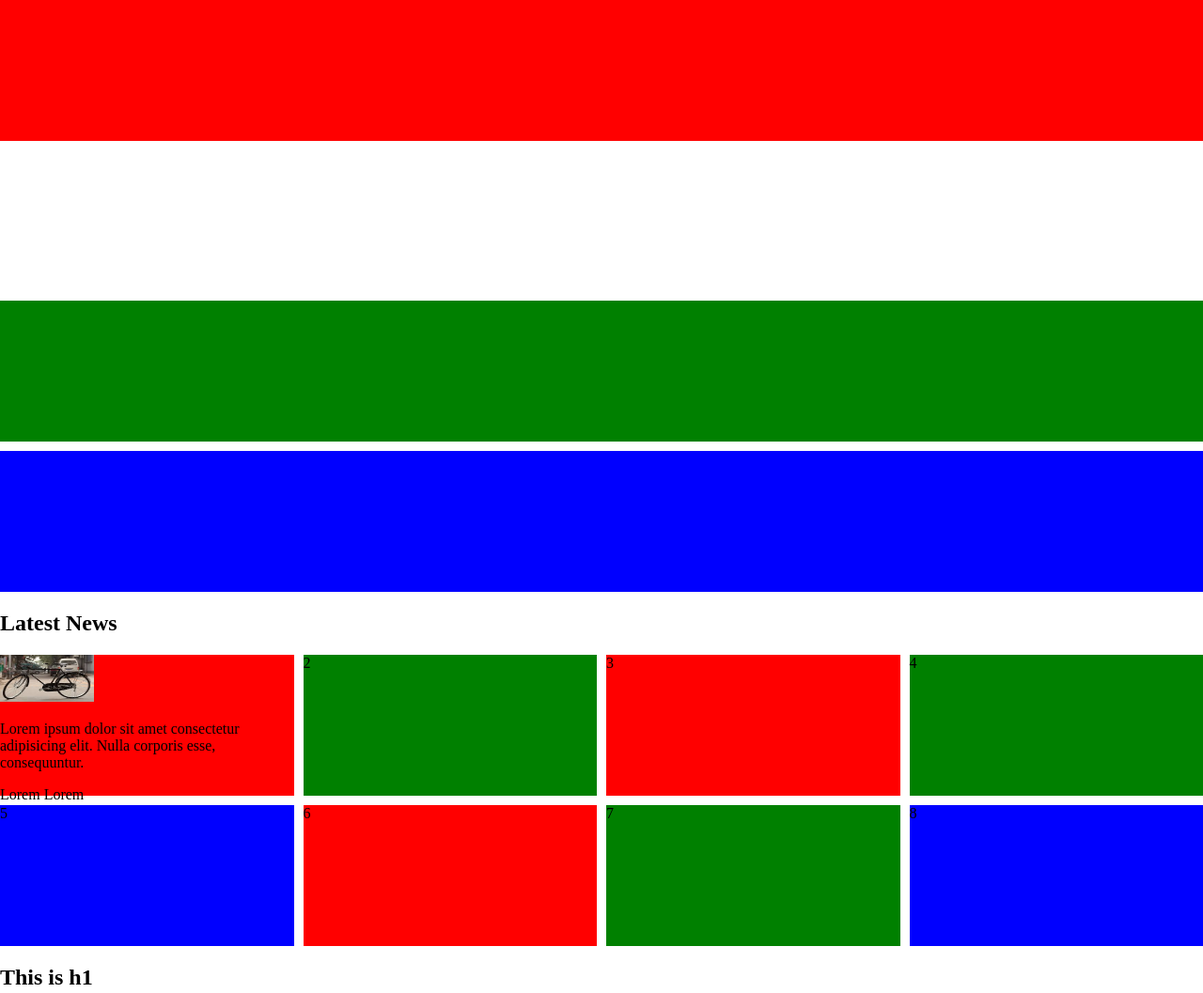
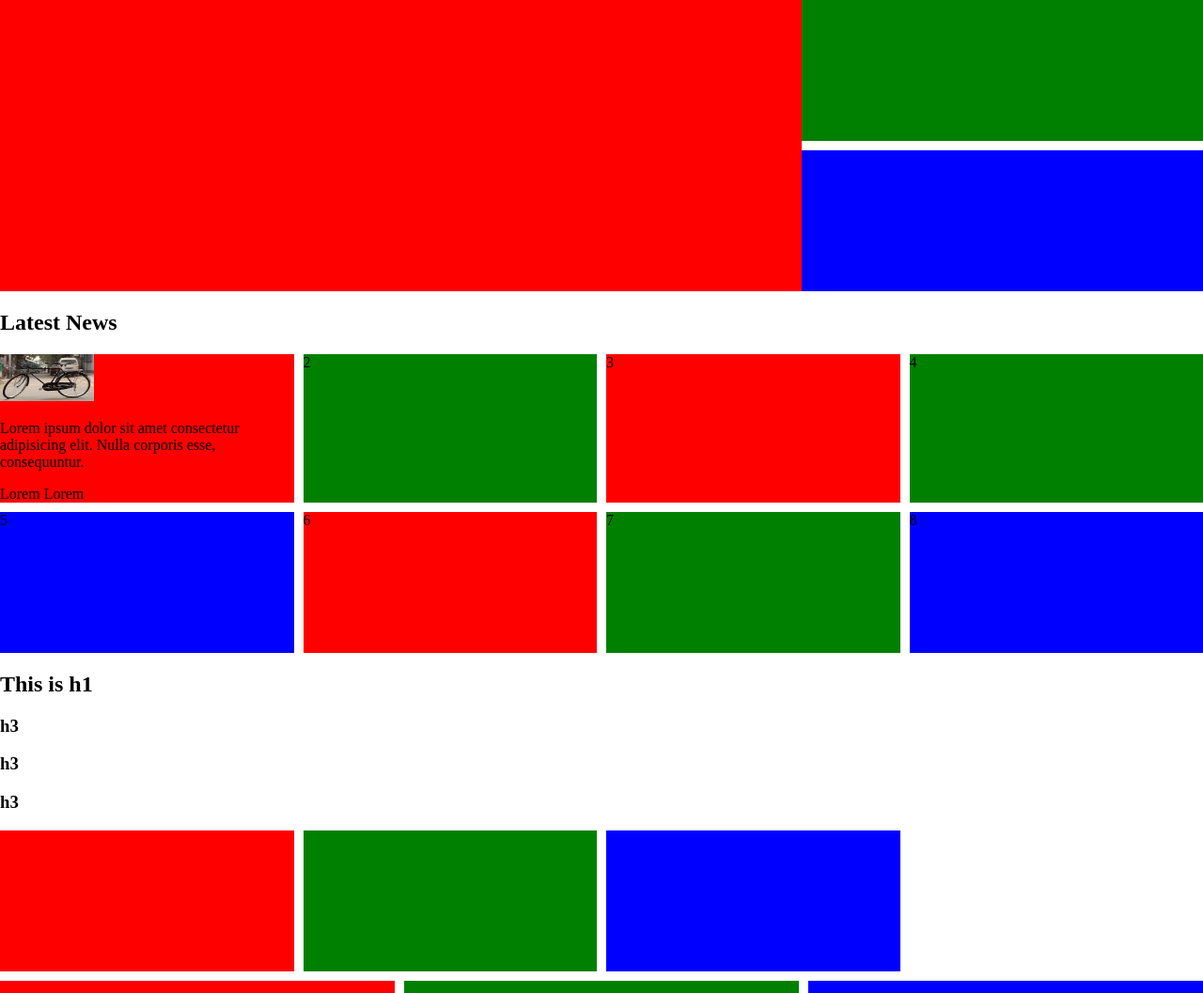
Before and after one commit to KelynPNjeri/TNW-Clone, a website: page index.html in a window 1280 px wide. Shown: the top 1057 px of the page at 94% size. Drawn offline with Linux system fonts and the light colour scheme.

Commit message:
Set the min-height: 150px to class box

```diff
--- a/assets/css/style.css
+++ b/assets/css/style.css
@@ -36,7 +36,7 @@ body {
   row-gap: 10px;
 }
 .box {
-  height: 150px;
+  min-height: 150px;
 }
 .grid-parent {
   display: grid;
@@ -78,8 +78,7 @@ footer {
   }
   #news {
     display: grid;
-    /* grid-template-columns: auto auto;
-    grid-template-rows: auto auto; */
+    grid-template-columns: 2fr 1fr;
   }
   .span {
     grid-row: 1 / span 2;
@@ -134,10 +133,11 @@ footer {
   }
   #news {
     display: grid;
-    /* grid-template-columns: auto auto;
-        grid-template-rows: auto auto; */
+    grid-template-columns: 1fr 1fr 1fr;
+    grid-template-rows: auto auto;
   }
   .span {
+    grid-column: 1 / span 2;
     grid-row: 1 / span 2;
   }
 
```
Also changed, not shown: index.html (+1 -2 lines).
